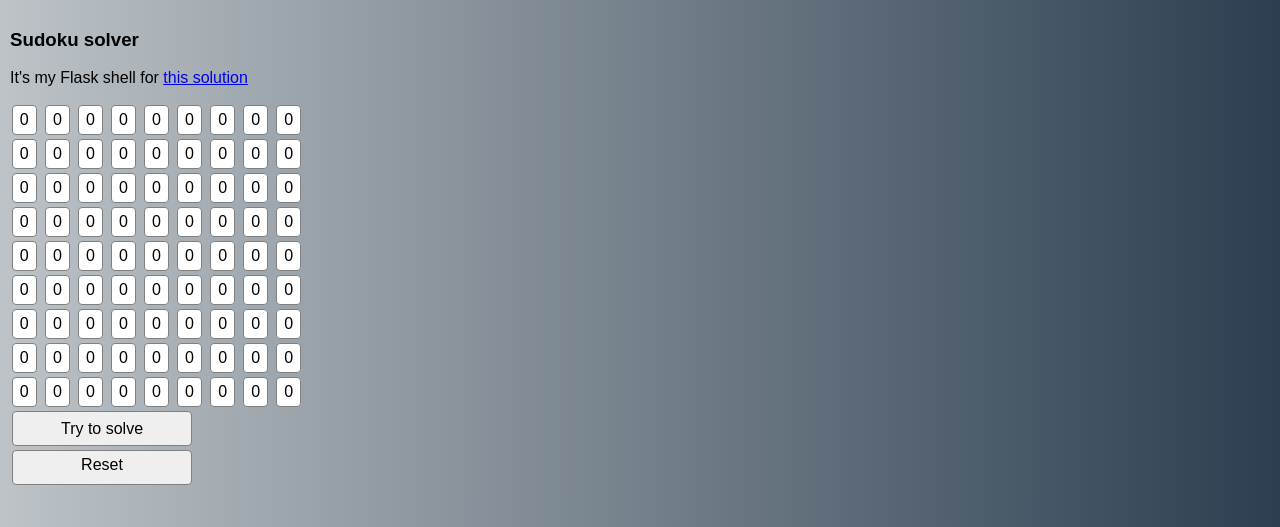
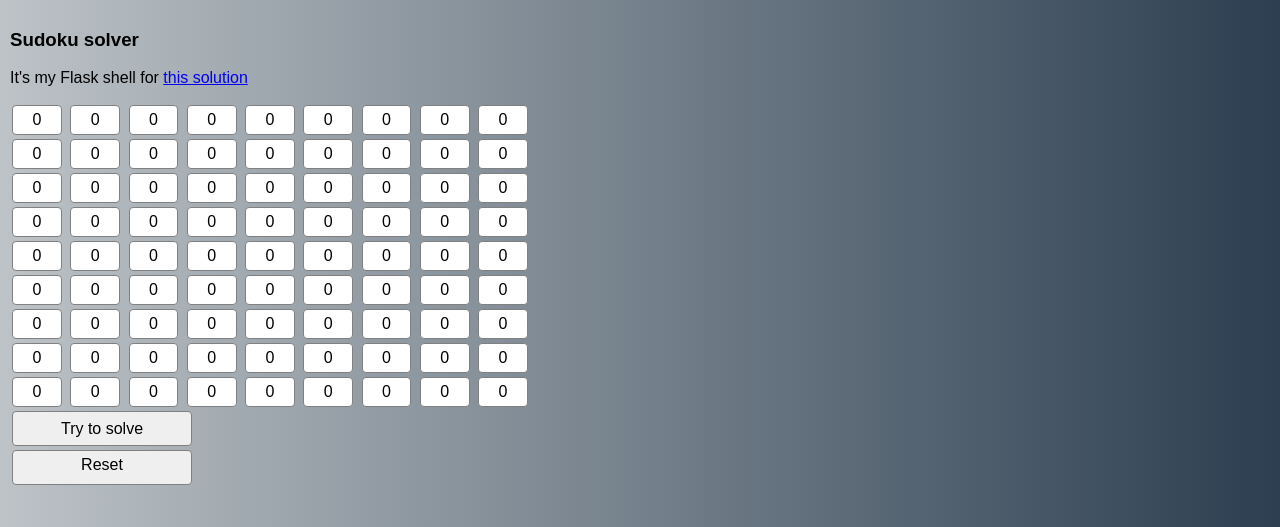
Before and after one commit to poputu/sudoku_solver, a Flask app: page / in a window 1280 px wide. Shown: the top 527 px of the page. Run offline with Flask 2, Linux system fonts and the light colour scheme; some libraries are stand-ins or nearby versions.

Commit message:
heroku 0.12

```diff
--- a/app/templates/base.html
+++ b/app/templates/base.html
@@ -30,8 +30,8 @@
 
     input {
         margin: 2px;
-        width: 1%;
-        height: 1%;
+        width: 3%;
+        height: 3%;
         padding: 5px 5px;
         border: 1px solid grey;
         border-radius: 4px;
```
